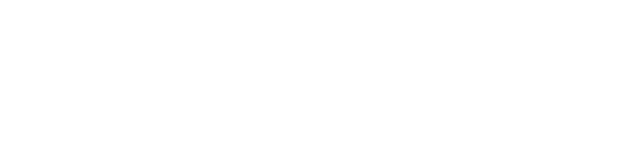
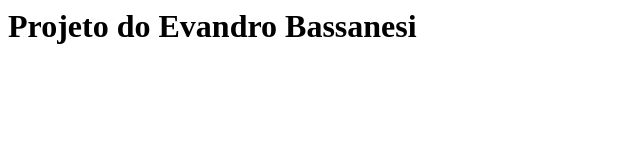
Before and after one commit to evandrobassanesi/curso-git, a plain HTML site: page index.html in a window 1280 px wide. Shown: the whole page, without its empty margins (0-640 px from the left). Drawn offline with Linux system fonts and the light colour scheme.

Commit message:
Titulo da pagina

```diff
--- a/index.html
+++ b/index.html
@@ -2,5 +2,6 @@
   <head>
   </head>
   <body>
+    <h1> Projeto do Evandro Bassanesi</h1>
   </body>
 </html>
```
